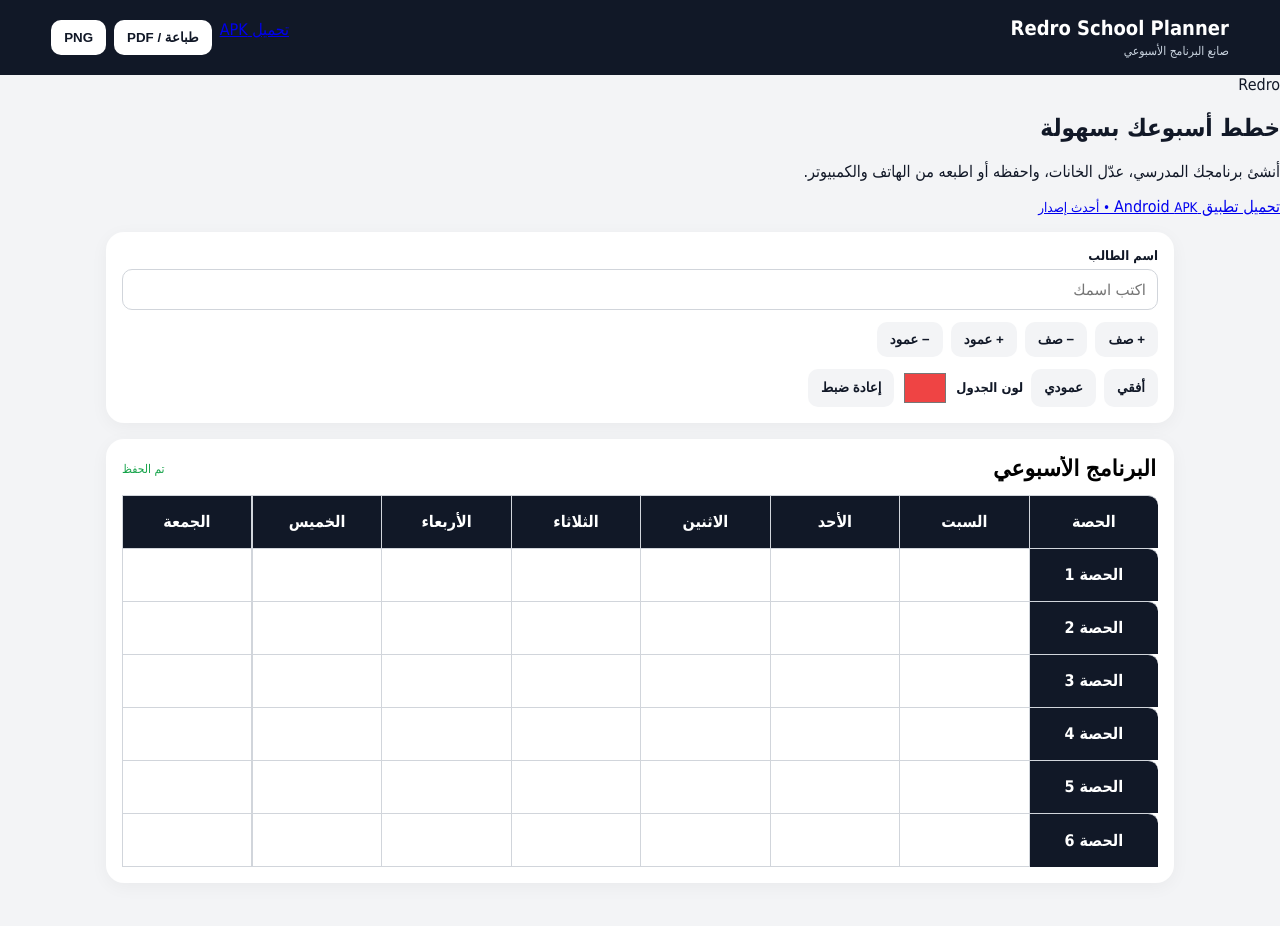
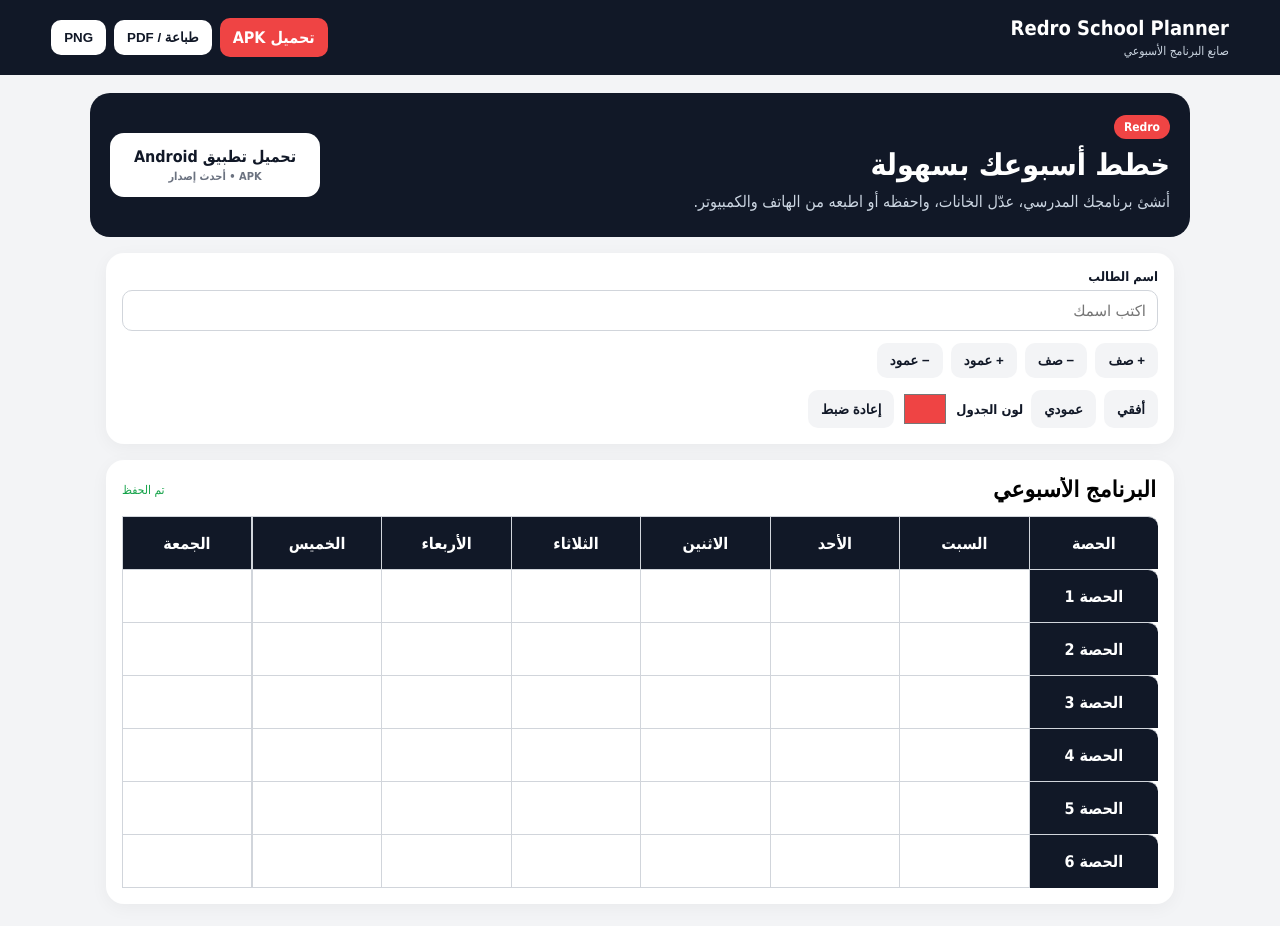
Before and after one commit to mhamedshasho/redro-school-planner, a plain HTML site: page index.html in a window 1280 px wide. Drawn offline with Linux system fonts and the light colour scheme.

Commit message:
Improve planner landing page design

```diff
--- a/style.css
+++ b/style.css
@@ -1,9 +1,10 @@
 :root{--accent:#ef4444;--bg:#f3f4f6;--card:#fff;--text:#111827;--muted:#6b7280}
 *{box-sizing:border-box}body{margin:0;background:var(--bg);color:var(--text);font-family:Tahoma,Arial,sans-serif}
-.top{background:#111827;color:#fff;padding:16px max(16px,4vw);display:flex;align-items:center;justify-content:space-between;gap:12px;position:sticky;top:0;z-index:10}.top strong{display:block;font-size:20px}.top span{font-size:12px;color:#cbd5e1}.top-actions{display:flex;gap:8px}.top button,button{border:0;border-radius:10px;padding:10px 13px;background:#fff;color:#111827;font-weight:700;cursor:pointer}
+.top{background:#111827;color:#fff;padding:16px max(16px,4vw);display:flex;align-items:center;justify-content:space-between;gap:12px;position:sticky;top:0;z-index:10}.top strong{display:block;font-size:20px}.top span{font-size:12px;color:#cbd5e1}.top-actions{display:flex;gap:8px;align-items:center}.top button,.top a,button{border:0;border-radius:10px;padding:10px 13px;background:#fff;color:#111827;font-weight:700;cursor:pointer;text-decoration:none}.download-btn{background:var(--accent)!important;color:#fff!important}.top button:hover,.top a:hover{transform:translateY(-1px);filter:brightness(.97)}
+.hero{max-width:1100px;margin:18px auto 0;padding:22px 20px;border-radius:20px;background:#111827;color:#fff;display:flex;align-items:center;justify-content:space-between;gap:20px}.hero h1{margin:8px 0 6px;font-size:30px}.hero p{margin:0;color:#cbd5e1;line-height:1.7}.badge{display:inline-block;background:var(--accent);padding:5px 10px;border-radius:999px;font-size:12px;font-weight:800}.hero-download{display:flex;flex-direction:column;align-items:center;gap:4px;min-width:210px;padding:14px 18px;border-radius:14px;background:#fff;color:#111827;text-decoration:none;font-weight:800}.hero-download small{font-size:11px;color:#6b7280;font-weight:600}
 main{max-width:1100px;margin:auto;padding:16px}.panel{background:var(--card);border-radius:18px;padding:16px;margin-bottom:16px;box-shadow:0 4px 18px #0000000b}
 .controls{display:grid;gap:12px}.controls label{font-weight:700;font-size:13px}.controls input:not([type=color]){display:block;width:100%;margin-top:6px;padding:11px;border:1px solid #d1d5db;border-radius:10px;font-size:15px}.control-row{display:flex;gap:8px;flex-wrap:wrap}.control-row button{background:#f3f4f6}.control-row button:hover,.top button:hover{outline:2px solid var(--accent)}.color{display:flex;align-items:center;gap:8px}.color input{width:46px;height:38px;border:0;padding:0;background:none}
 .schedule-head{display:flex;justify-content:space-between;align-items:center;margin-bottom:12px;gap:10px}.schedule-head input{font-size:22px;font-weight:800;border:0;outline:0;max-width:70%}#status{font-size:12px;color:#16a34a}
 #scheduleWrap{overflow:auto;-webkit-overflow-scrolling:touch}table{border-collapse:separate;border-spacing:0;width:100%;min-width:680px}th,td{border-left:1px solid #d1d5db;border-top:1px solid #d1d5db;padding:0;min-width:100px}th:last-child,td:last-child{border-right:1px solid #d1d5db}tr:last-child td{border-bottom:1px solid #d1d5db}th{background:#111827;color:#fff;height:45px}th:first-child{border-radius:0 10px 0 0}th input,td input{width:100%;height:52px;border:0;outline:0;text-align:center;background:transparent;font:inherit;padding:7px}th input{color:#fff;font-weight:700}td input:focus,th input:focus{box-shadow:inset 0 0 0 2px var(--accent)}
-@media(max-width:600px){.top{align-items:flex-start}.top-actions{flex-direction:column}.top button{padding:8px 10px}.top strong{font-size:17px}main{padding:10px}.panel{border-radius:14px;padding:12px}.control-row{display:grid;grid-template-columns:1fr 1fr}.color{grid-column:span 2}.schedule-head input{font-size:18px;max-width:65%}}
+@media(max-width:600px){.top{align-items:flex-start}.top-actions{flex-direction:column}.top button,.top a{padding:8px 10px}.top strong{font-size:17px}.hero{margin:10px;padding:18px 14px;flex-direction:column;align-items:stretch}.hero h1{font-size:24px}.hero-download{text-align:center}main{padding:10px}.panel{border-radius:14px;padding:12px}.control-row{display:grid;grid-template-columns:1fr 1fr}.color{grid-column:span 2}.schedule-head input{font-size:18px;max-width:65%}}
 @media print{.top,.controls,.projects,#status{display:none!important}body{background:#fff}.panel{box-shadow:none;margin:0}.schedule-head input{font-size:24px}table{min-width:0}}
```
